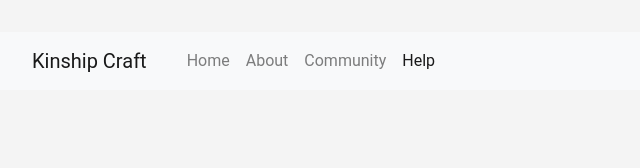
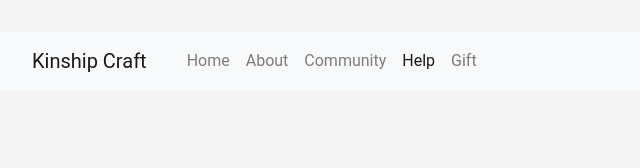
Before and after one commit to adityasaxena893/Kinship-Network-web, a plain HTML site: page help.html in a window 1280 px wide. Shown: the top 168 px of the page, 0-640 px from the left. Drawn offline with nearby package versions, Linux system fonts and the light colour scheme.

Commit message:
Update help.html

```diff
--- a/help.html
+++ b/help.html
@@ -49,6 +49,9 @@
                         <li class="nav-item active">
                             <a class="nav-link" href="help.html">Help</a>
                         </li>
+                        <li class="nav-item">
+                            <a class="nav-link" href="https://streamlabs.com/gamingwithaditya-vbmAFw/home">Gift</a>
+                        </li>
                     </ul>
                 </div>
             </nav>
```
